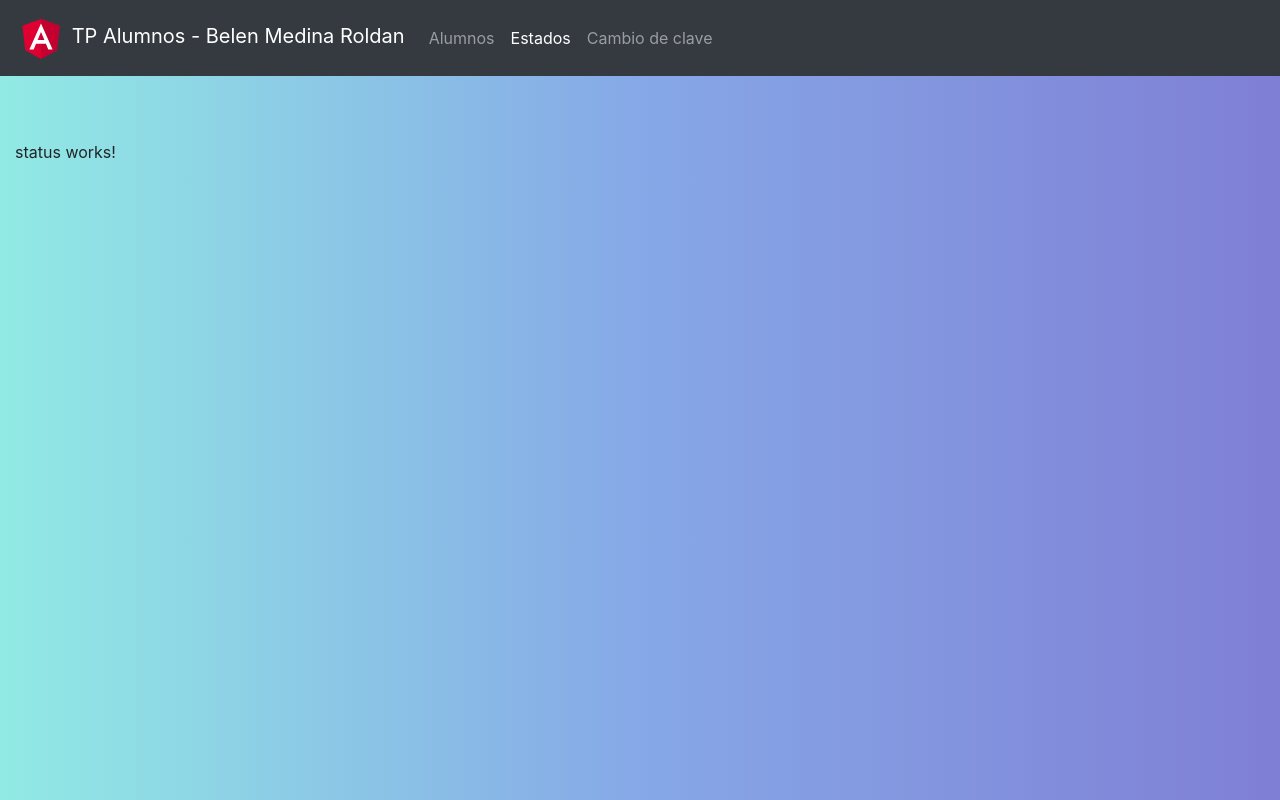
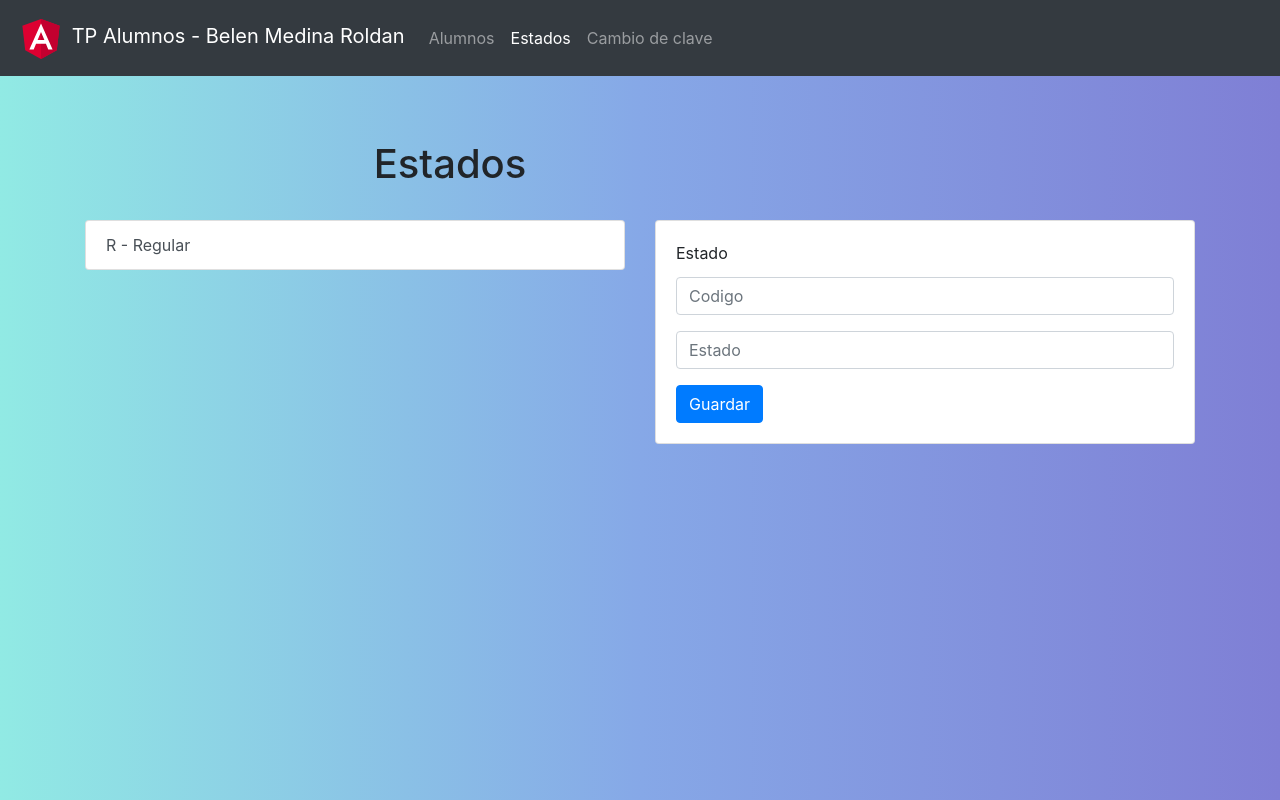
Before and after one commit to belenmr/tp-alumnos-angular, an Angular app: page /estados in a window 1280 px wide. Built offline with nearby package versions, Linux system fonts and the light colour scheme.

Commit message:
Se modifica componente estado

```diff
--- a/src/app/components/status/status.component.html
+++ b/src/app/components/status/status.component.html
@@ -1 +1,42 @@
-<p>status works!</p>
+<div class="container">
+    <div class="row">
+        <div class="col-sm-8">
+            <h1 class="text-center">
+                Estados
+            </h1>
+        </div>
+        <div class="col-sm-4">
+            <div class="alert alert-success alert-dismissable" *ngIf="msg">
+                <a href="#" class="close" (click)="closeAlert()">
+                    &times;
+                </a>
+                {{msg}}
+            </div>
+        </div>
+    </div>
+    <div class="row">
+        <div class="col-md-6 mt-4">
+            <ul class="list-group">
+                <li class="list-group-item list-group-item-action" (click)="openEdition(status)" [class.active]="status == selectedStatus" *ngFor="let status of statusList"><span class="badge badge-primary">{{status.id}}</span>
+                    {{status.code}} - {{status.name}}
+                </li>
+            </ul>
+        </div>
+        <div class="col-md-6">
+            <div class="card mt-4">
+                <div class="card-body">
+                    <div class="card-title">Estado</div>
+                    <div class="form-group">
+                        <input type="text" [(ngModel)]="selectedStatus.code" placeholder="Codigo" class="form-control">
+                    </div>
+                    <div class="form-group">
+                        <input type="text" [(ngModel)]="selectedStatus.name" placeholder="Estado" class="form-control">
+                    </div>
+                    <button (click)="addOrEditStatus()" class="btn btn-primary">Guardar</button>
+                    <button *ngIf="existStatus(selectedStatus) == true" (click)="deleteStatus()" class="btn btn-danger">Eliminar</button>
+                    <button *ngIf="existStatus(selectedStatus) == true" (click)="cancelEditStatus()" class="btn btn-warning">Cancelar</button>
+                </div>
+            </div>
+        </div>
+    </div>
+</div>
--- a/src/app/components/status/status.component.ts
+++ b/src/app/components/status/status.component.ts
@@ -1,15 +1,87 @@
+import { Status } from '../../models/status.model'
 import { Component, OnInit } from '@angular/core';
 
 @Component({
-  selector: 'app-status',
-  templateUrl: './status.component.html',
-  styleUrls: ['./status.component.css']
+  	selector: 'app-status',
+  	templateUrl: './status.component.html',
+  	styleUrls: ['./status.component.css']
 })
 export class StatusComponent implements OnInit {
 
-  constructor() { }
+  	statusList: Status[] = [
+		  {code: "R", name: "Regular"}
+	  ];
 
-  ngOnInit() {
-  }
+  	selectedStatus: Status = new Status();
+
+  	addOrEditStatus(){
+		if (!this.existStatus(this.selectedStatus)) {
+			if(this.existStatusCode(this.selectedStatus)){
+				alert("Codigo ya en uso. Intente otro codigo");
+			} else {
+				if (this.existStatusName(this.selectedStatus)) {
+					alert("Nombre de estado ya en uso. Intente otro nombre");
+				} else {
+					this.statusList.push(this.selectedStatus);
+				}
+			}
+		}
+
+		this.selectedStatus = new Status();
+	}
+
+	openEdition(status: Status){
+		this.selectedStatus = status;
+	}
+
+	deleteStatus(){
+		if (confirm("¿Quiere eliminarlo?")) {
+			this.statusList = this.statusList.filter(x => x!= this.selectedStatus);
+			this.selectedStatus = new Status();
+		}
+	}
+
+	existStatus(status: Status):boolean{
+		let exist: boolean = false;
+
+		this.statusList.forEach(element => {
+			if (element.name == status.name && element.code == status.code) {
+				exist = true;
+			}
+		});
+
+		return exist;
+	}
+
+	existStatusName(status: Status):boolean{
+		let exist: boolean = false;
+
+		this.statusList.forEach(element => {
+			if (element.name == status.name) {
+				exist = true;
+			}
+		});
+
+		return exist;
+	}
+
+	existStatusCode(status: Status):boolean{
+		let exist: boolean = false;
+
+		this.statusList.forEach(element => {
+			if (element.code == status.code) {
+				exist = true;
+			}
+		});
+
+		return exist;
+	}
+
+	cancelEditStatus(){
+		this.selectedStatus = new Status();
+	}
+
+  	ngOnInit() {
+	}
 
 }
```
